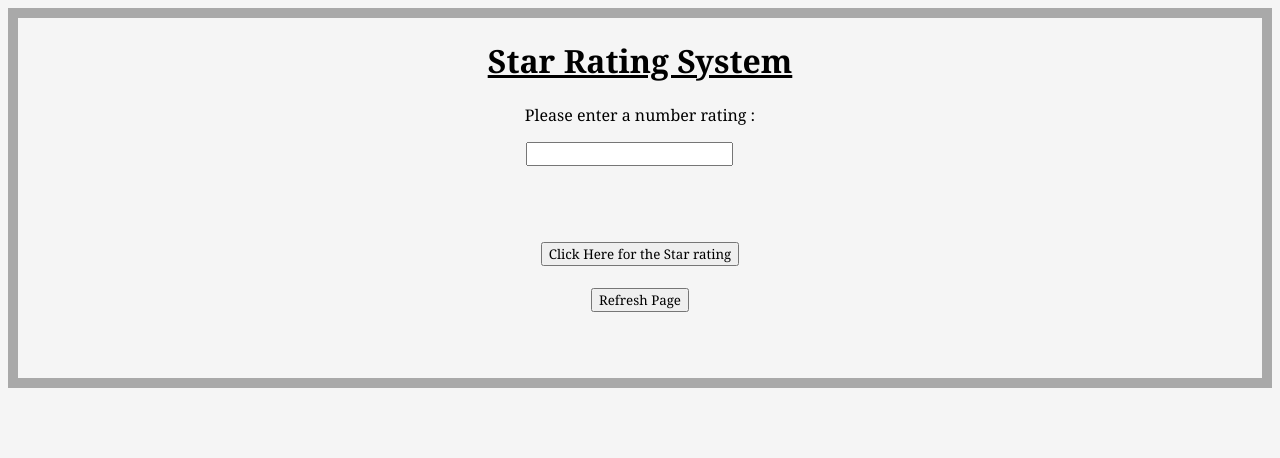
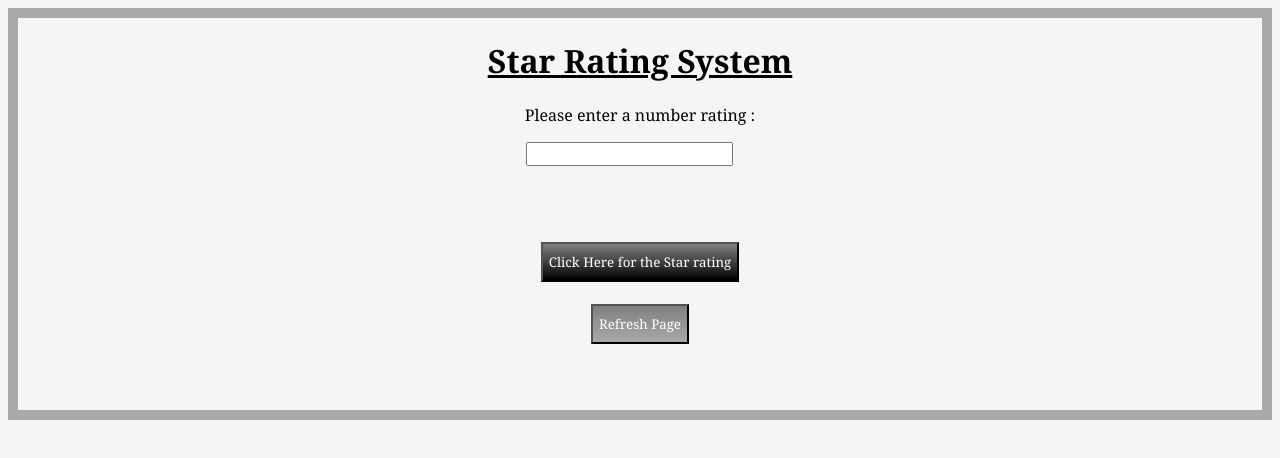
Before and after one commit to yashlara/Javascript-Learning, a plain HTML site: page index.html in a window 1280 px wide. Drawn offline with Linux system fonts and the light colour scheme.

Commit message:
Add files via upload

```diff
--- a/index.html
+++ b/index.html
@@ -19,9 +19,9 @@
 
         <p id="alert2"></p>
 
-        <button type="submit" id="click" onclick="convert()">Click Here for the Star rating</button><br><br>
+        <button type="submit"  onclick="convert()" id="bttn1">Click Here for the Star rating</button><br><br>
 
-        <button type="submit"  onClick="refreshPage()">Refresh Page</button><br><br>
+        <button type="submit"  onClick="refreshPage()" id="bttn2">Refresh Page</button><br><br>
 
         <br><br>
     </div>
--- a/stars.css
+++ b/stars.css
@@ -23,3 +23,17 @@ color : red;
     border-color: darkgray;
     border-style: solid;
 }
+
+#bttn1{
+    color: white;
+    background-image: linear-gradient(gray, black);
+
+    height : 40px;
+}
+
+#bttn2{
+    color: white;
+    background-image: linear-gradient(gray, darkgray);
+
+    height : 40px;
+}
```
